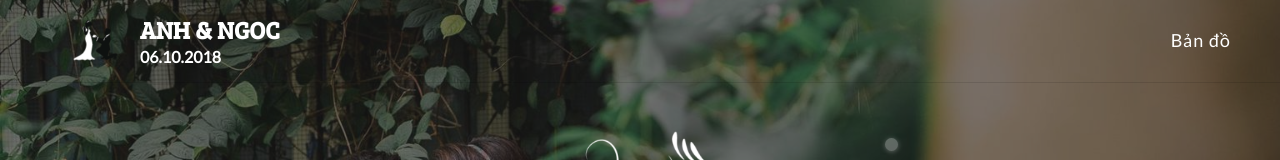
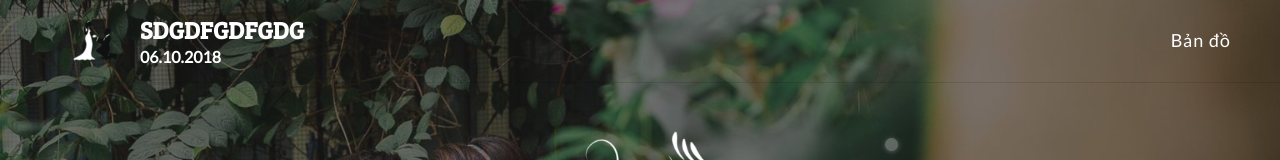
Before and after one commit to HoangZMB/HoangAK, a plain HTML site: page index.html in a window 1280 px wide. Shown: the top 160 px of the page. Drawn offline with nearby package versions, Linux system fonts and the light colour scheme.

Commit message:
Update index.html

```diff
--- a/index.html
+++ b/index.html
@@ -84,7 +84,7 @@
                                                  src="images/black_white_couple_invert-50x45.png" alt=""/> <img
                         class="wed_couple_header wed_white_couple animated extra"
                         src="images/black_white_couple-50x45.png" alt=""/>
-                    <div class="wed_text_container"><a href="https://www.facebook.com/groups/j2team.community/" class="wed_logo wed_logo_animation">Anh & Ngoc</a>
+                    <div class="wed_text_container"><a href="https://www.facebook.com/groups/j2team.community/" class="wed_logo wed_logo_animation">SDGDFGDFGDG</a>
                         <div class="wed_logo_und">06.10.2018</div>
                     </div>
                 </div>
```
